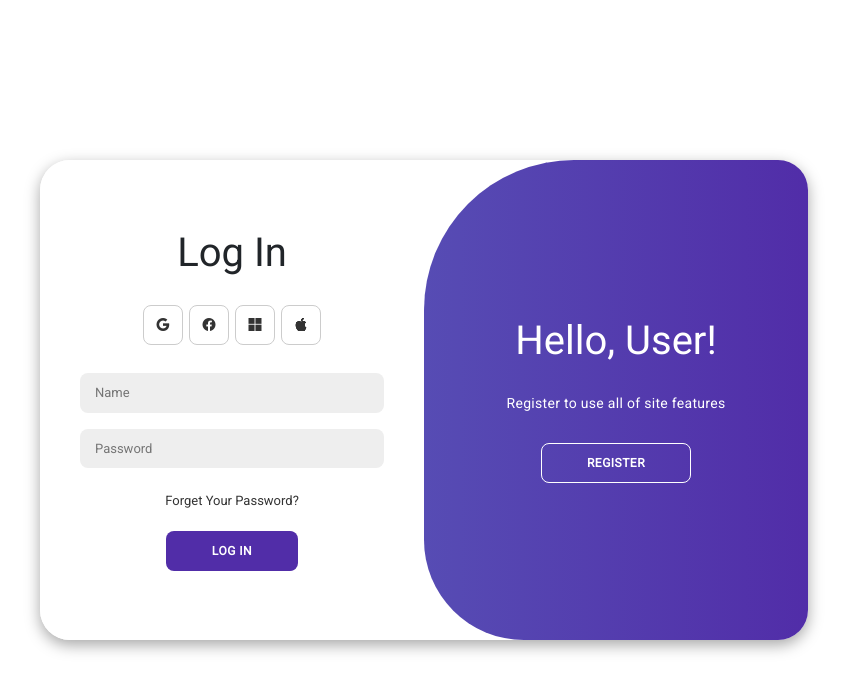
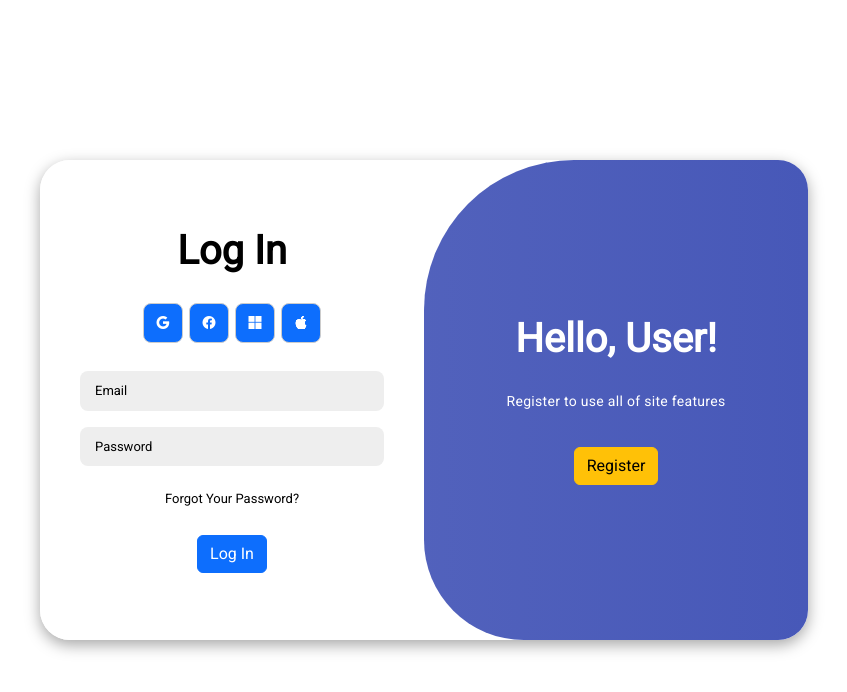
Before and after one commit to NeoMatrixafk/calendara, a React (Create React App) app in the folder frontend/: page /auth in a window 1280 px wide. Shown: the top 692 px of the page, without its empty margins (216-1063 px from the left). Built offline with nearby package versions, Linux system fonts and the light colour scheme.

Commit message:
Added dark mode to Auth page

```diff
--- a/frontend/src/App.js
+++ b/frontend/src/App.js
@@ -77,6 +77,15 @@ function App() {
             "--datepicker-color",
             "white"
         );
+
+        document.documentElement.style.setProperty(
+            "--toggle-first-color",
+            "#5c6bc0"
+        );
+        document.documentElement.style.setProperty(
+            "--toggle-last-color",
+            "#4758b8"
+        );
     } else {
         document.documentElement.style.setProperty(
             "--underline-color",
@@ -112,6 +121,15 @@ function App() {
         document.documentElement.style.setProperty(
             "--datepicker-color",
             "#666B74"
+        );
+
+        document.documentElement.style.setProperty(
+            "--toggle-first-color",
+            "#1d2349"
+        );
+        document.documentElement.style.setProperty(
+            "--toggle-last-color",
+            "#0e1225"
         );
     }
 
--- a/frontend/src/Auth.css
+++ b/frontend/src/Auth.css
@@ -1,5 +1,4 @@
   .login-container{
-    background-color: #fff;
     border-radius: 30px;
     box-shadow: 0 5px 15px rgba(0, 0, 0, 0.35);
     position: relative;
@@ -27,27 +26,8 @@
     margin: 15px 0 10px;
   }
 
-  .login-container button{
-    background-color: #512da8;
-    color: #fff;
-    font-size: 12px;
-    padding: 10px 45px;
-    border: 1px solid transparent;
-    border-radius: 8px;
-    font-weight: 600;
-    letter-spacing: 0.5px;
-    text-transform: uppercase;
-    margin-top: 10px;
-    cursor: pointer;
-  }
-
-  .login-container button.hidden{
-    background-color: transparent;
-    border-color: #fff;
-  }
 
   .login-container form{
-    background-color: #fff;
     display: flex;
     align-items: center;
     justify-content: center;
@@ -142,9 +122,8 @@
   }
 
   .toggle{
-    background-color: #512da8;
     height: 100%;
-    background: linear-gradient(to right, #5c6bc0, #512da8);
+    background: linear-gradient(to right, var(--toggle-first-color), var(--toggle-last-color));
     color: #fff;
     position: relative;
     left: -100%;
--- a/frontend/src/Components/Login/SignInForm.js
+++ b/frontend/src/Components/Login/SignInForm.js
@@ -8,39 +8,101 @@ const SignInForm = (props) => {
                 <form
                     action="/login"
                     method="post"
-                    // style={{
-                    //     backgroundColor: props.mode === "light" ? "" : "gray",
-                    // }}
+                    style={{
+                        backgroundColor:
+                            props.mode === "light" ? "#fff" : "#36393e",
+                    }}
                 >
-                    <h1>Log In</h1>
+                    <h1
+                        className={`text-${
+                            props.mode === "light" ? "black" : "white"
+                        }`}
+                    >
+                        <b>Log In</b>
+                    </h1>
                     <div className="social-icons">
-                        <Link to="/login" className="icon">
+                        <Link
+                            to="/login"
+                            className={`icon text-${
+                                props.mode === "light" ? "white" : "black"
+                            } btn btn-${
+                                props.mode === "light" ? "primary" : "light"
+                            }`}
+                        >
                             <i className="bi bi-google"></i>
                         </Link>
-                        <Link to="/login" className="icon">
+                        <Link
+                            to="/login"
+                            className={`icon text-${
+                                props.mode === "light" ? "white" : "black"
+                            } btn btn-${
+                                props.mode === "light" ? "primary" : "light"
+                            }`}
+                        >
                             <i className="bi bi-facebook"></i>
                         </Link>
-                        <Link to="/login" className="icon">
+                        <Link
+                            to="/login"
+                            className={`icon text-${
+                                props.mode === "light" ? "white" : "black"
+                            } btn btn-${
+                                props.mode === "light" ? "primary" : "light"
+                            }`}
+                        >
                             <i className="bi bi-microsoft"></i>
                         </Link>
-                        <Link to="/login" className="icon">
+                        <Link
+                            to="/login"
+                            className={`icon text-${
+                                props.mode === "light" ? "white" : "black"
+                            } btn btn-${
+                                props.mode === "light" ? "primary" : "light"
+                            }`}
+                        >
                             <i className="bi bi-apple"></i>
                         </Link>
                     </div>
                     <input
-                        type="text"
-                        id="name"
-                        name="name"
-                        placeholder="Name"
+                        type="email"
+                        id="email"
+                        name="email"
+                        placeholder="Email"
+                        style={{
+                            backgroundColor:
+                                props.mode === "light" ? "" : "gray",
+                            WebkitTextFillColor:
+                                props.mode === "light" ? "black" : "white",
+                        }}
+                        required
                     />
                     <input
                         type="password"
                         id="password"
                         name="password"
                         placeholder="Password"
+                        style={{
+                            backgroundColor:
+                                props.mode === "light" ? "" : "gray",
+                            WebkitTextFillColor:
+                                props.mode === "light" ? "black" : "white",
+                        }}
+                        required
                     />
-                    <Link to="login">Forget Your Password?</Link>
-                    <button>Log In</button>
+                    <Link
+                        to="/login"
+                        className={`text-${
+                            props.mode === "light" ? "black" : "white"
+                        }`}
+                    >
+                        Forgot Your Password?
+                    </Link>
+                    <button
+                        className={`btn btn-${
+                            props.mode === "light" ? "primary" : "danger"
+                        } mt-3`}
+                    >
+                        Log In
+                    </button>
                 </form>
             </div>
         </>
--- a/frontend/src/Components/Login/SignUpForm.js
+++ b/frontend/src/Components/Login/SignUpForm.js
@@ -1,23 +1,64 @@
 import React from "react";
 import { Link } from "react-router-dom";
 
-const SignUpForm = () => {
+const SignUpForm = (props) => {
     return (
         <>
             <div className="form-container sign-up">
-                <form action="/signup" method="post">
-                    <h1>Create Account</h1>
+                <form
+                    action="/signup"
+                    method="post"
+                    style={{
+                        backgroundColor:
+                            props.mode === "light" ? "#fff" : "#36393e",
+                    }}
+                >
+                    <h1
+                        className={`text-${
+                            props.mode === "light" ? "black" : "white"
+                        }`}
+                    >
+                        <b>Create Account</b>
+                    </h1>
                     <div className="social-icons">
-                        <Link to="/login" className="icon">
+                        <Link
+                            to="/login"
+                            className={`icon text-${
+                                props.mode === "light" ? "white" : "black"
+                            } btn btn-${
+                                props.mode === "light" ? "primary" : "light"
+                            }`}
+                        >
                             <i className="bi bi-google"></i>
                         </Link>
-                        <Link to="/login" className="icon">
+                        <Link
+                            to="/login"
+                            className={`icon text-${
+                                props.mode === "light" ? "white" : "black"
+                            } btn btn-${
+                                props.mode === "light" ? "primary" : "light"
+                            }`}
+                        >
                             <i className="bi bi-facebook"></i>
                         </Link>
-                        <Link to="/login" className="icon">
+                        <Link
+                            to="/login"
+                            className={`icon text-${
+                                props.mode === "light" ? "white" : "black"
+                            } btn btn-${
+                                props.mode === "light" ? "primary" : "light"
+                            }`}
+                        >
                             <i className="bi bi-microsoft"></i>
                         </Link>
-                        <Link to="/login" className="icon">
+                        <Link
+                            to="/login"
+                            className={`icon text-${
+                                props.mode === "light" ? "white" : "black"
+                            } btn btn-${
+                                props.mode === "light" ? "primary" : "light"
+                            }`}
+                        >
                             <i className="bi bi-apple"></i>
                         </Link>
                     </div>
@@ -26,14 +67,48 @@ const SignUpForm = () => {
                         id="name"
                         name="name"
                         placeholder="Name"
+                        style={{
+                            backgroundColor:
+                                props.mode === "light" ? "" : "gray",
+                            WebkitTextFillColor:
+                                props.mode === "light" ? "black" : "white",
+                        }}
+                        required
                     />
+                    <input
+                        type="email"
+                        id="email"
+                        name="email"
+                        placeholder="Email"
+                        style={{
+                            backgroundColor:
+                                props.mode === "light" ? "" : "gray",
+                            WebkitTextFillColor:
+                                props.mode === "light" ? "black" : "white",
+                        }}
+                        required
+                    />
+
                     <input
                         type="password"
                         id="password"
                         name="password"
                         placeholder="Password"
+                        style={{
+                            backgroundColor:
+                                props.mode === "light" ? "" : "gray",
+                            WebkitTextFillColor:
+                                props.mode === "light" ? "black" : "white",
+                        }}
+                        required
                     />
-                    <button>Register</button>
+                    <button
+                        className={`btn btn-${
+                            props.mode === "light" ? "primary" : "danger"
+                        } mt-3`}
+                    >
+                        Register
+                    </button>
                 </form>
             </div>
         </>
--- a/frontend/src/Components/Login/ToggleContainer.js
+++ b/frontend/src/Components/Login/ToggleContainer.js
@@ -1,22 +1,42 @@
 // ToggleContainer.js
 import React from "react";
 
-const ToggleContainer = () => {
+const ToggleContainer = (props) => {
     return (
         <>
             <div className="toggle-container">
-                <div className="toggle">
+                <div
+                    className="toggle"
+                    style={{
+                        backgroundColor:
+                            props.mode === "light" ? "#fff" : "#474b52",
+                    }}
+                >
                     <div className="toggle-panel toggle-left">
-                        <h1>Welcome Back!</h1>
+                        <h1>
+                            <b>Welcome Back!</b>
+                        </h1>
                         <p>Log in to use all of site features</p>
-                        <button className="hidden" id="login">
+                        <button
+                            className={`btn btn-${
+                                props.mode === "light" ? "warning" : "danger"
+                            } mt-3`}
+                            id="login"
+                        >
                             Log In
                         </button>
                     </div>
                     <div className="toggle-panel toggle-right">
-                        <h1>Hello, User!</h1>
+                        <h1>
+                            <b>Hello, User!</b>
+                        </h1>
                         <p>Register to use all of site features</p>
-                        <button className="hidden" id="register">
+                        <button
+                            className={`btn btn-${
+                                props.mode === "light" ? "warning" : "danger"
+                            } mt-3`}
+                            id="register"
+                        >
                             Register
                         </button>
                     </div>
```
